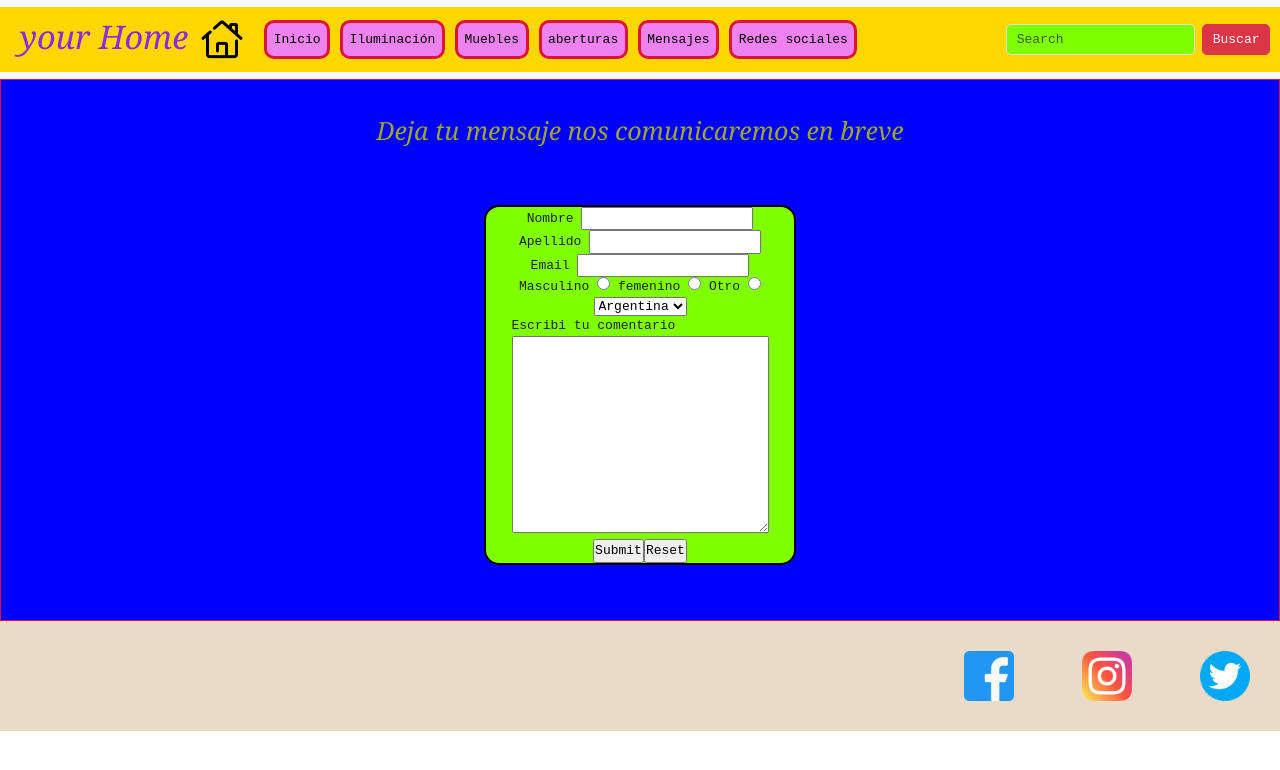
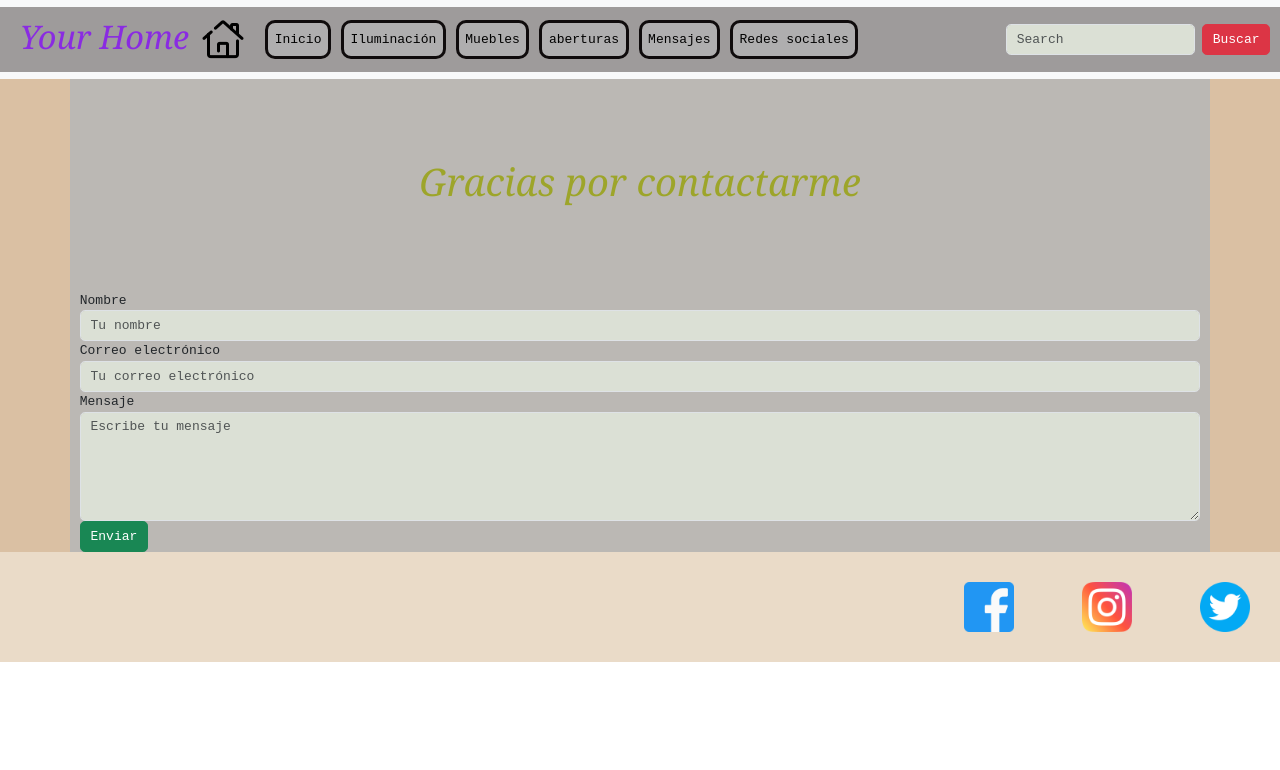
Before and after one commit to ngramos/Yourhome-46945, a website: page pages/mensajes.html in a window 1280 px wide. Drawn offline with nearby package versions, Linux system fonts and the light colour scheme.

Commit message:
cambios colores y tabla form

```diff
--- a/css/style.css
+++ b/css/style.css
@@ -23,11 +23,11 @@
 }
 
 .container-fluid {
-    background-color: gold;
+    background-color: rgb(158, 155, 155);
 }
 
 .form-control {
-    background-color: chartreuse;
+    background-color: rgb(219, 224, 213);
 }
 
 .header h1 nav ul {
@@ -35,12 +35,11 @@
 }
 
 .header nav ul li a {
-    color: rgb(157, 165, 42);
     text-decoration: none;
-    background-color: violet;
+    background-color: rgb(175, 174, 175);
     display: flex;
     justify-content: center;
-    border: solid crimson;
+    border: solid rgb(15, 11, 12);
     border-radius: 10px;
 }
 
@@ -65,16 +64,18 @@
 .titulo {
     color: rgb(157, 165, 42);
     text-align: center;
-    font-size: 50px;
+    font-size: 38px;
     font-family: Georgia, 'Times New Roman', Times, serif;
     font-style: italic;
     padding: 80px;
 }
+
 .frente {
     width: 100%;
     height: 550px;
 }
-.productos{
+
+.productos {
     display: flex;
     flex-direction: row;
     justify-content: space-between;
@@ -93,12 +94,16 @@
 
 
 /*------------mueble----------------*/
+.muebles-diseño {
+    background-color: rgb(218, 192, 163);
+}
 
 .muebles-diseño div img {
     background-size: cover;
     background-repeat: no-repeat;
     background: center;
     width: 100%;
+    height: 550px;
 }
 
 .muebles-diseño section div img {
@@ -159,7 +164,7 @@
     padding: 120px;
     text-align: center;
     color: rgb(157, 165, 42);
-    background-color:  rgb(218, 192, 163);
+    background-color: rgb(218, 192, 163);
 }
 
 .titulo-iluminacion {
@@ -240,9 +245,10 @@
 }
 
 /*------abertura------------*/
+
+
 .abert {
-    border: solid red;
-    background-color: azure;
+    background-color: rgb(218, 192, 163);
 }
 
 abert img {
@@ -253,46 +259,14 @@ abert img {
 
 
 /*---------mensaje-----------*/
-.mensaje {
-    display: flex;
-    flex-direction: column;
-    justify-content:center;
-    align-items: center;
-    padding: 15px;
-    background-color: blue;
-    border: crimson solid 1px;
-    width: 100%;
+.header{
+    background-color:rgb(218, 192, 163) ;
+
 }
+.row{
+    background-color: rgb(187, 184, 180);
 
-.titulo-mensajes {
-    color: rgb(157, 165, 42);
-    text-align: center;
-    font-size: 25px;
-    font-family: Georgia, 'Times New Roman', Times, serif;
-    font-style: italic;
-    margin: 20px;
 }
-
-.form-mensajes {
-    display: flex;
-    flex-direction: column;
-    justify-content: center;
-    align-items: center;
-    border : black solid 2px;
-    border-radius: 15px;
-    width: 25%;
-    background-color: chartreuse;
-    margin: 40px;
-}
-
-.text-area {
-    display: flex;
-}
-
-.button-mensajes {
-    display: flex;
-}
-
 /*---------aplicando flex a redes----------*/
 .map {
     display: flex;
@@ -306,7 +280,7 @@ abert img {
     display: flex;
     justify-content: flex-end;
     align-items: center;
-    background-color: rgb(234, 219, 200) ;
+    background-color: rgb(234, 219, 200);
 
 }
 
@@ -316,24 +290,27 @@ abert img {
     margin: 30px;
 
 
-/*----------media query iluminacion----------*/
-@media screen and (max-width:850px) {
-    .contenedor-grids {
-        grid-template-columns: 90%;
-        background-color: red; }
+    /*----------media query iluminacion----------*/
+    @media screen and (max-width:850px) {
+        .contenedor-grids {
+            grid-template-columns: 90%;
+            background-color: red;
+        }
     }
+
     @media screen and (max-width:500px) {
         .producto-2 p {
             font-size: 16px;
         }
     }
-    @media screen and (max-width:450px){
+
+    @media screen and (max-width:450px) {
         .producto-1 {
             margin: 0;
             padding: 0;
         }
 
-        .titulo-iluminacion{
+        .titulo-iluminacion {
             font-size: 36px;
             text-align: center;
             font-family: Georgia, 'Times New Roman', Times, serif;
@@ -351,7 +328,7 @@ abert img {
         background-color: burlywood;
     }
 
-  /*-----media query mueble--------*/
+    /*-----media query mueble--------*/
 
 
     @media screen and (max-width: 400px) {
--- a/pages/mensajes.html
+++ b/pages/mensajes.html
@@ -9,7 +9,6 @@
   <link rel="stylesheet" href="../css/style.css" />
   <title>Your Home</title>
 </head>
-
 <body>
   <header class="header">
     <nav class="navbar navbar-expand-lg bg-body-tertiary">
@@ -19,7 +18,7 @@
           aria-label="Toggle navigation">
           <span class="navbar-toggler-icon"></span>
         </button>
-        <H1>your Home</H1>
+        <h1>Your Home</h1>
         <a class="navbar-brand" href="../index.html"><img src="../img/casa-página-principal-48.png" alt="Inicio"></a>
         <div class="collapse navbar-collapse" id="navbarTogglerDemo03">
           <ul class="navbar-nav me-auto mb-2 mb-lg-0">
@@ -49,50 +48,38 @@
         </div>
       </div>
     </nav>
-    <main class="mensaje">
-      <div>
-        <h2 class="titulo-mensajes">Deja tu mensaje nos comunicaremos en breve</h2>
+    <main role="main" class="container">
+      <div class="row">
+          <div class="col-12">
+              <h2 class="titulo">Gracias por contactarme</h2>
+              <a href="//parzibyte.me/blog" target="_blank"></a>
           </div>
-      <form class="form-mensajes" action="" method="" enctype="">
-        <div>
+          <div class="col-12">
+              <form method="POST" action="contacto.php">
+                  <div class="form-group">
                       <label for="nombre">Nombre</label>
-          <input type="text" id="nombre" />
+                      <input name="nombre" required type="text" id="nombre"
+                          class="form-control" placeholder="Tu nombre">
                   </div>
-        <div>
-          <label for="apellido">Apellido</label>
-          <input type="text" id="apellido" />
+                  <div class="form-group">
+                      <label for="correo">Correo electrónico</label>
+                      <input name="correo" required type="email" id="correo"
+                          class="form-control" placeholder="Tu correo electrónico">
                   </div>
-        <div>
-          <label for="email">Email</label>
-          <input type="email" name="" id="email" />
+                  <div class="form-group">
+                      <label for="mensaje">Mensaje</label>
+                      <textarea required placeholder="Escribe tu mensaje"
+                          class="form-control" name="mensaje" id="mensaje"
+                          cols="30" rows="5"></textarea>
                   </div>
-        <div>
-          <label for="masculino">Masculino</label>
-          <input type="radio" name="genero" id="masculino" />
-
-          <label for="femenino">femenino</label>
-          <input type="radio" name="genero" id="femenino" />
-
-          <label for="otro">Otro</label>
-          <input type="radio" name="genero" id="otro" />
-        </div>
-        <div>
-          <select name="" id="">
-            <option value="">Argentina</option>
-            <option value="">Chile</option>
-            <option value="">Paraguay</option>
-            <option value="">Uruguay</option>
-          </select>
-        </div>
-        <div>
-          <label class="text-area" for="">Escribi tu comentario</label>
-          <textarea name="" id="" cols="30" rows="10"></textarea>
-        </div>
-        <div class="button-mensajes">
-        <input type="submit" name="" id="" />
-        <input type="reset" name="" id="" />
+                  <div class="form-group">
+                      <button class="btn-success btn" type="submit">
+                          Enviar
+                      </button>
                   </div>
               </form>
+          </div>
+      </div>
   </main>
   </header>
   <footer id="pie4" class="redes">
```
Also changed, not shown: index.html (+1 -1 lines), pages/aberturas.html (+1 -1 lines), pages/iluminacion.html (+5 -1 lines), pages/muebles.html (+1 -1 lines). Lines whose indentation alone changed are shown as unchanged.
